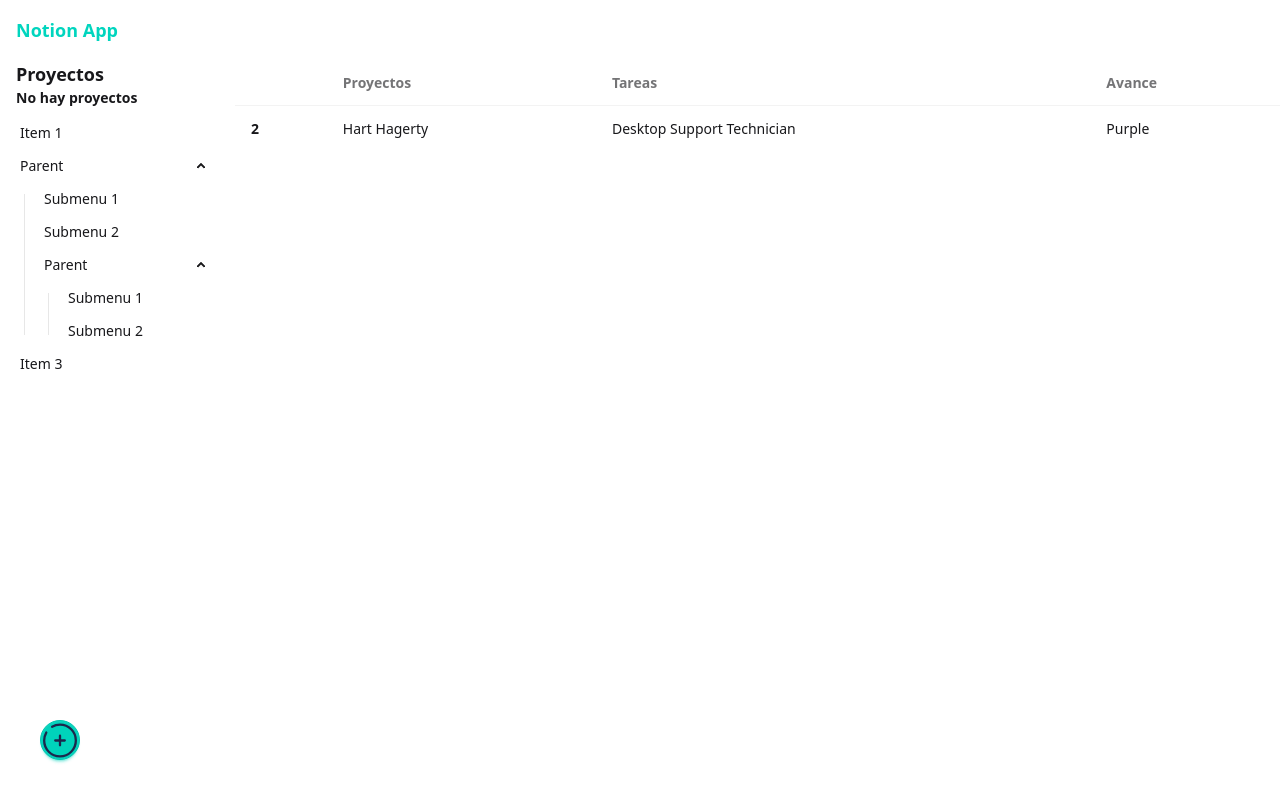
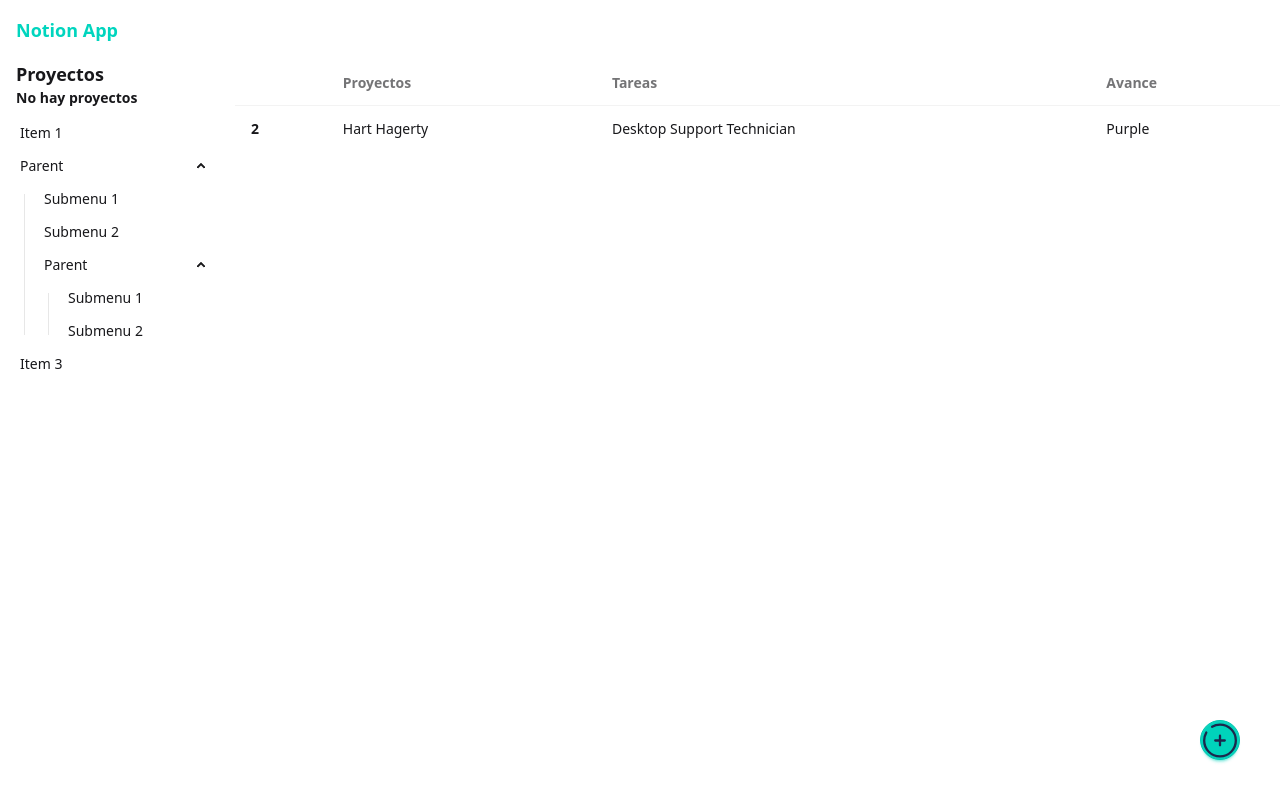
Before and after one commit to Kaue-oliveira-hub/projects-app, a Vue app: page /projects in a window 1280 px wide. Shown: the top 802 px of the page. Built offline with nearby package versions, Linux system fonts and the light colour scheme; the HTML template or start-up script is replaced by a standard one.

Commit message:
Boton personalizado con slot

```diff
--- /dev/null
+++ b/src/modulorum/commune/icons/AddCircle.vue
@@ -0,0 +1,4 @@
+<template>
+    <svg width="209px" height="209px" viewBox="0 0 24 24" fill="none" xmlns="http://www.w3.org/2000/svg"><g id="SVGRepo_bgCarrier" stroke-width="0"></g><g id="SVGRepo_tracerCarrier" stroke-linecap="round" stroke-linejoin="round"></g><g id="SVGRepo_iconCarrier"> <path d="M15 12L12 12M12 12L9 12M12 12L12 9M12 12L12 15" stroke="#1C274C" stroke-width="1.464" stroke-linecap="round"></path> <path d="M7 3.33782C8.47087 2.48697 10.1786 2 12 2C17.5228 2 22 6.47715 22 12C22 17.5228 17.5228 22 12 22C6.47715 22 2 17.5228 2 12C2 10.1786 2.48697 8.47087 3.33782 7" stroke="#1C274C" stroke-width="1.464" stroke-linecap="round"></path> </g></svg>
+
+</template>
--- a/src/modulorum/projects/components/FavButton.vue
+++ b/src/modulorum/projects/components/FavButton.vue
@@ -1,8 +1,8 @@
 <template>
 
-<button :class="['btn btn-circle btn-accent fixed bottom-10 right-10', positione]">
-    <svg width="209px" height="209px" viewBox="0 0 24 24" fill="none" xmlns="http://www.w3.org/2000/svg"><g id="SVGRepo_bgCarrier" stroke-width="0"></g><g id="SVGRepo_tracerCarrier" stroke-linecap="round" stroke-linejoin="round"></g><g id="SVGRepo_iconCarrier"> <path d="M15 12L12 12M12 12L9 12M12 12L12 9M12 12L12 15" stroke="#1C274C" stroke-width="1.464" stroke-linecap="round"></path> <path d="M7 3.33782C8.47087 2.48697 10.1786 2 12 2C17.5228 2 22 6.47715 22 12C22 17.5228 17.5228 22 12 22C6.47715 22 2 17.5228 2 12C2 10.1786 2.48697 8.47087 3.33782 7" stroke="#1C274C" stroke-width="1.464" stroke-linecap="round"></path> </g></svg>
-</button>
+<button @click="$emit('click')" :class="['btn btn-circle btn-accent fixed bottom-10 right-10', positione]">
+<slot />
+  </button>
 
 </template>
 
@@ -14,6 +14,8 @@ interface Props {
 withDefaults( defineProps<Props>(), {
     positione: 'bottom-right',
   });
+
+defineEmits(['click']);
 
 </script>
 
@@ -30,6 +32,6 @@ withDefaults( defineProps<Props>(), {
   @apply bottom-10 left-10;
 }
 .bottom-right {
-  @apply bottom-10 left-10;
+  @apply bottom-10 right-10;
 }
 </style>
--- a/src/modulorum/projects/views/ProjectsView.vue
+++ b/src/modulorum/projects/views/ProjectsView.vue
@@ -26,10 +26,16 @@
 
 </div>
 
-<FavButton />
+<fav-button @click="() => console.log('clicked')">
+  <AddCircle />
+
+</fav-button>
+
+
 </template>
 
 <script lang="ts" setup>
+import AddCircle from '@/modulorum/commune/icons/AddCircle.vue';
 import FavButton from '../components/FavButton.vue';
 
 
```
